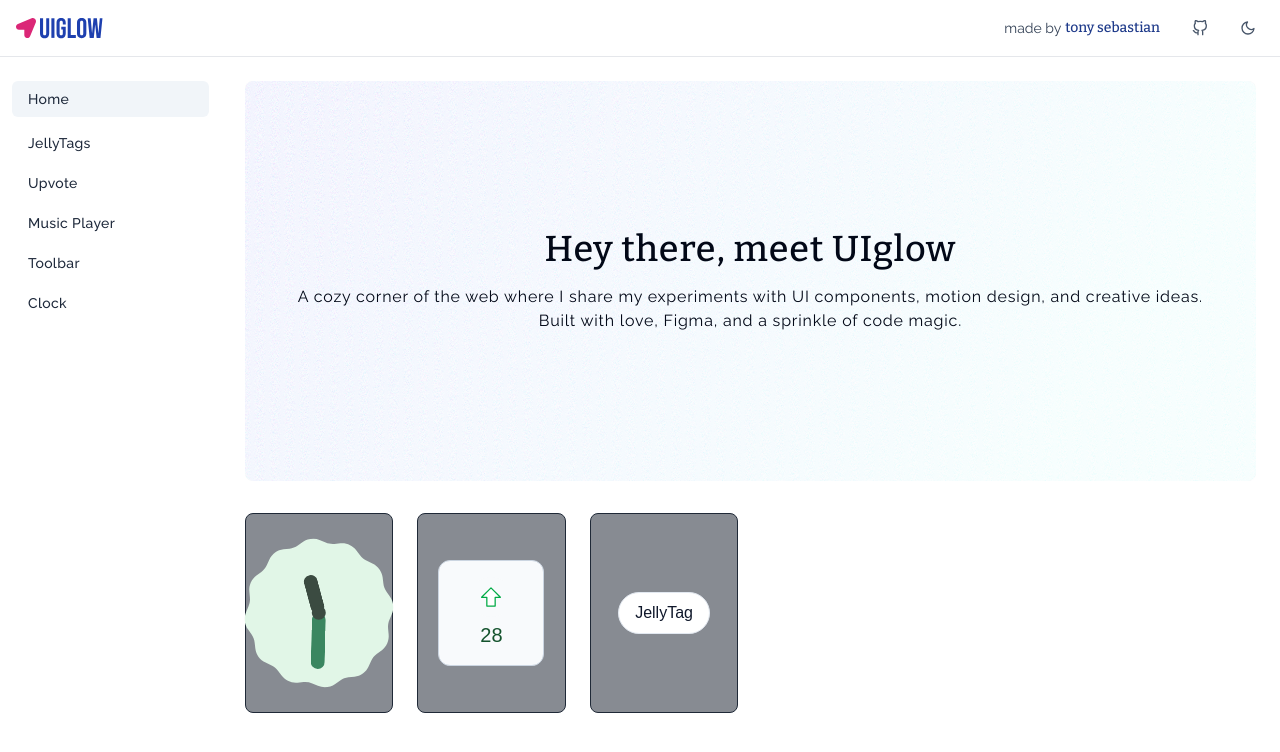
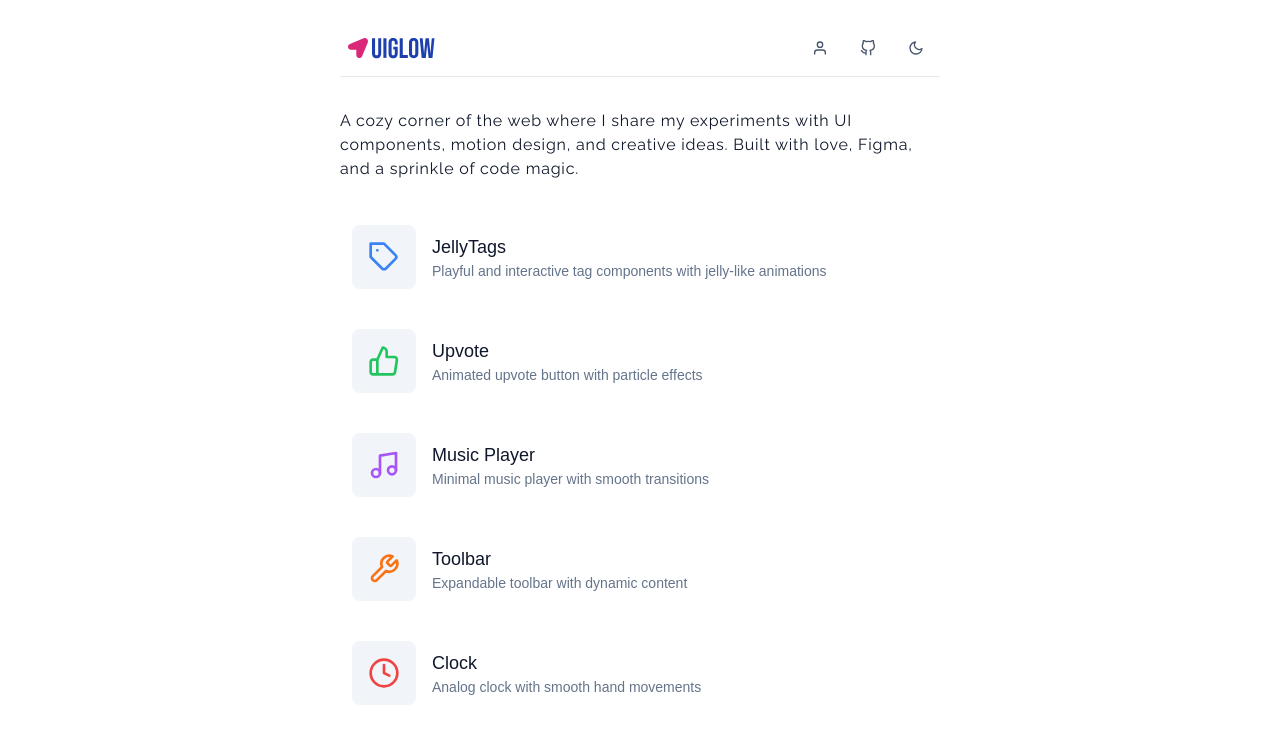
Before and after one commit to tonyzebastian/uiglow, a Next.js app: page / in a window 1280 px wide. Shown: the top 752 px of the page. Built offline with nearby package versions, Linux system fonts and the light colour scheme.

Commit message:
navigation change

```diff
--- a/src/app/page.js
+++ b/src/app/page.js
@@ -1,9 +1,40 @@
-import GradientNoise from '@/components/GradientNoise';
-import Clock from '@/app/ui-explorations/clock/Clock';
-import JellyTags from '@/app/ui-explorations/jellytags/JellyTagsSingle';
-import Upvote from '@/app/ui-explorations/upvote/upvote';
+import Link from 'next/link';
 import AppHeader from '@/components/AppHeader';
-import AppSidebar from "@/components/AppSidebar";
+import { Tag, ThumbsUp, Music, Tool, Clock } from 'react-feather';
+
+const explorations = [
+  {
+    title: 'JellyTags',
+    description: 'Playful and interactive tag components with jelly-like animations',
+    href: '/ui-explorations/jellytags',
+    icon: <Tag className="w-8 h-8 text-blue-500" />
+  },
+  {
+    title: 'Upvote',
+    description: 'Animated upvote button with particle effects',
+    href: '/ui-explorations/upvote',
+    icon: <ThumbsUp className="w-8 h-8 text-green-500" />
+  },
+  {
+    title: 'Music Player',
+    description: 'Minimal music player with smooth transitions',
+    href: '/ui-explorations/music-player',
+    icon: <Music className="w-8 h-8 text-purple-500" />
+  },
+  {
+    title: 'Toolbar',
+    description: 'Expandable toolbar with dynamic content',
+    href: '/ui-explorations/toolbar',
+    icon: <Tool className="w-8 h-8 text-orange-500" />
+  },
+  {
+    title: 'Clock',
+    description: 'Analog clock with smooth hand movements',
+    href: '/ui-explorations/clock',
+    icon: <Clock className="w-8 h-8 text-red-500" />
+  }
+];
+
 
 export const metadata = {
   title: 'UIGlow',
@@ -29,45 +60,36 @@ export const metadata = {
 
 
 export default function HomePage() {
-
   return (
-    <main className="flex flex-col w-full max-w-[1600px] mx-auto">
-
+    <main className="flex flex-col w-full max-w-[600px] mx-auto">
       <AppHeader />
 
-      <div className="flex flex-row w-full">
+      <section className="relative w-full  flex flex-col items-start justify-center overflow-hidden rounded-lg pt-8">
+        <p className="text-base tracking-wider font-sans dark:text-slate-200 text-slate-900">
+          A cozy corner of the web where I share my experiments with UI components, motion design, and creative ideas. Built with love, Figma, and a sprinkle of code magic.
+        </p>
+      </section>
 
-        <AppSidebar />
-
-        <div className='p-6'>
-          <section className="relative w-full min-h-[400px] flex flex-col items-center justify-center overflow-hidden rounded-lg">
-            <GradientNoise />
-            <h1 className="relative z-10 text-4xl tracking-wide font-heading">
-              Hey there, meet UIglow
-            </h1>
-            <p className="relative z-10 text-l tracking-wider mt-4 text-center font-sans px-8">
-              A cozy corner of the web where I share my experiments with UI components, motion design, and creative ideas. <br /> Built with love, Figma, and a sprinkle of code magic.
-            </p>
-          </section>
-
-          {/* New Grid Section */}
-          <section className="grid grid-cols-2 md:grid-cols-3 lg:grid-cols-4 xl:grid-cols-6 gap-6 mt-8 w-full">
-
-            <div className="flex flex-col items-center p-6 rounded-lg border border-gray-800 bg-gray-900/50 backdrop-blur-sm hover:bg-gray-900/70 transition-all">
-              <Clock size={150} />
+      <div className="mt-8 flex flex-col gap-4">
+        {explorations.map((item, index) => (
+          <Link
+            key={index}
+            href={item.href}
+            className="group flex items-center gap-4 p-3 rounded-lg transition-colors hover:bg-slate-100 dark:hover:bg-slate-800"
+          >
+            <div className="flex-shrink-0 w-16 h-16 flex items-center justify-center rounded-lg bg-slate-100 dark:bg-slate-800 group-hover:bg-white dark:group-hover:bg-slate-700">
+              {item.icon}
             </div>
-
-            <div className="flex items-center justify-center rounded-lg border border-gray-800 bg-gray-900/50 backdrop-blur-sm hover:bg-gray-900/70 transition-all">
-              <Upvote />
+            <div className="flex flex-col">
+              <h3 className="text-lg font-medium text-slate-900 dark:text-slate-100">
+                {item.title}
+              </h3>
+              <p className="text-sm text-slate-500 dark:text-slate-400">
+                {item.description}
+              </p>
             </div>
-
-            <div className="flex items-center justify-center rounded-lg border border-gray-800 bg-gray-900/50 backdrop-blur-sm hover:bg-gray-900/70 transition-all">
-              <JellyTags />
-            </div>
-          </section>
-
-        </div>
-
+          </Link>
+        ))}
       </div>
 
     </main>
--- a/src/app/ui-explorations/layout.js
+++ b/src/app/ui-explorations/layout.js
@@ -1,12 +1,20 @@
-import AppHeader from '@/components/AppHeader';
-import AppSidebar from "@/components/AppSidebar";
+
+import Link from 'next/link';
+import { ArrowLeft } from 'react-feather';
 
 export default function UIExplorationsLayout({ children }) {
   return (
     <div className="flex flex-col w-full max-w-[1600px] mx-auto">
-      <AppHeader />
-      <div className="flex flex-row w-full">
-        <AppSidebar />
+      <div className="p-4">
+        <Link
+          href="/"
+          className="inline-flex items-center text-gray-600 hover:text-gray-900 mb-4"
+        >
+          <ArrowLeft className="w-5 h-5 mr-2" />
+          Back to Home
+        </Link>
+      </div>
+      <div className="flex flex-row w-full p-4">
         {children}
       </div>
     </div>
--- a/src/components/AppHeader.js
+++ b/src/components/AppHeader.js
@@ -1,6 +1,6 @@
 "use client"
 
-import { GitHub, Moon, Sun } from 'react-feather';
+import { GitHub, Moon, Sun, User } from 'react-feather';
 import { useEffect, useState } from 'react';
 import UIGlowLogo from './Logo';
 
@@ -28,34 +28,32 @@ export default function AppHeader() {
     };
 
     return (
-        <div className="flex justify-between items-center border-b border-gray-200 dark:border-gray-800 py-3 px-4 max-w-[1600px]">
+        <div className="flex justify-between items-center border-b border-gray-200 dark:border-gray-800 pt-8 pb-3 px-2 max-w-[1600px]">
             <UIGlowLogo />
             <div className="flex items-center gap-4">
-                <div className="flex items-center px-2 gap-1">
-                    <h1 className='font-sans text-sm text-slate-700 dark:text-slate-400'>made by</h1>
-                    <a
+                <a
                     href="https://www.tonyzeb.design/"
                     target="_blank"
                     rel="noopener noreferrer"
-                    >
-                        <h2 className='font-heading text-sm text-blue-900 dark:text-blue-500 hover:underline'>tony sebastian</h2>
-                    </a>
-                </div>
+                    className="hover:cursor-pointer p-2 rounded-lg hover:bg-gray-100 dark:hover:bg-gray-700"
+                >
+                    <User size={16} className="text-slate-600 dark:text-slate-400" />
+                </a>
                 <a
                     href="https://github.com/tonyzebastian/uiglow"
                     target="_blank"
                     rel="noopener noreferrer"
                     className="hover:cursor-pointer p-2 rounded-lg hover:bg-gray-100 dark:hover:bg-gray-700"
                 >
-                    <GitHub size={16} className="text-slate-600 dark:text-slate-300" />
+                    <GitHub size={16} className="text-slate-600 dark:text-slate-400" />
                 </a>
                 <button
                     onClick={toggleTheme}
                     className="hover:cursor-pointer p-2 rounded-lg hover:bg-gray-100 dark:hover:bg-gray-700"
                 >
                     {isDark ?
-                        <Sun size={16} className="text-slate-600 dark:text-slate-300 " /> :
-                        <Moon size={16} className="text-slate-600 dark:text-slate-300" />
+                        <Sun size={16} className="text-slate-600 dark:text-slate-400 " /> :
+                        <Moon size={16} className="text-slate-600 dark:text-slate-400" />
                     }
                 </button>
             </div>
--- a/src/components/GradientNoise.jsx
+++ /dev/null
@@ -1,37 +0,0 @@
-export default function GradientNoise() {
-    return (
-      <svg
-        className="absolute inset-0 w-full h-full"
-        viewBox="0 0 1200 400"
-        xmlns="http://www.w3.org/2000/svg"
-        preserveAspectRatio="none"
-      >
-        <defs>
-          <filter id="noiseFilter">
-            <feTurbulence
-              type="fractalNoise"
-              baseFrequency="5"
-              numOctaves="10"
-              stitchTiles="stitch"
-            />
-          </filter>
-        </defs>
-        <rect
-          width="100%"
-          height="100%"
-          filter="url(#noiseFilter)"
-          className="opacity-30"
-        />
-        <rect
-          width="100%"
-          height="100%"
-          className="mix-blend-overlay"
-          fill="url(#gradient)"
-        />
-        <linearGradient id="gradient" gradientTransform="rotate(15)">
-          <stop offset="0%" stopColor="rgba(111,123,247,1)" />
-          <stop offset="100%" stopColor="rgba(155,248,244,1)" />
-        </linearGradient>
-      </svg>
-    );
-  }
```
